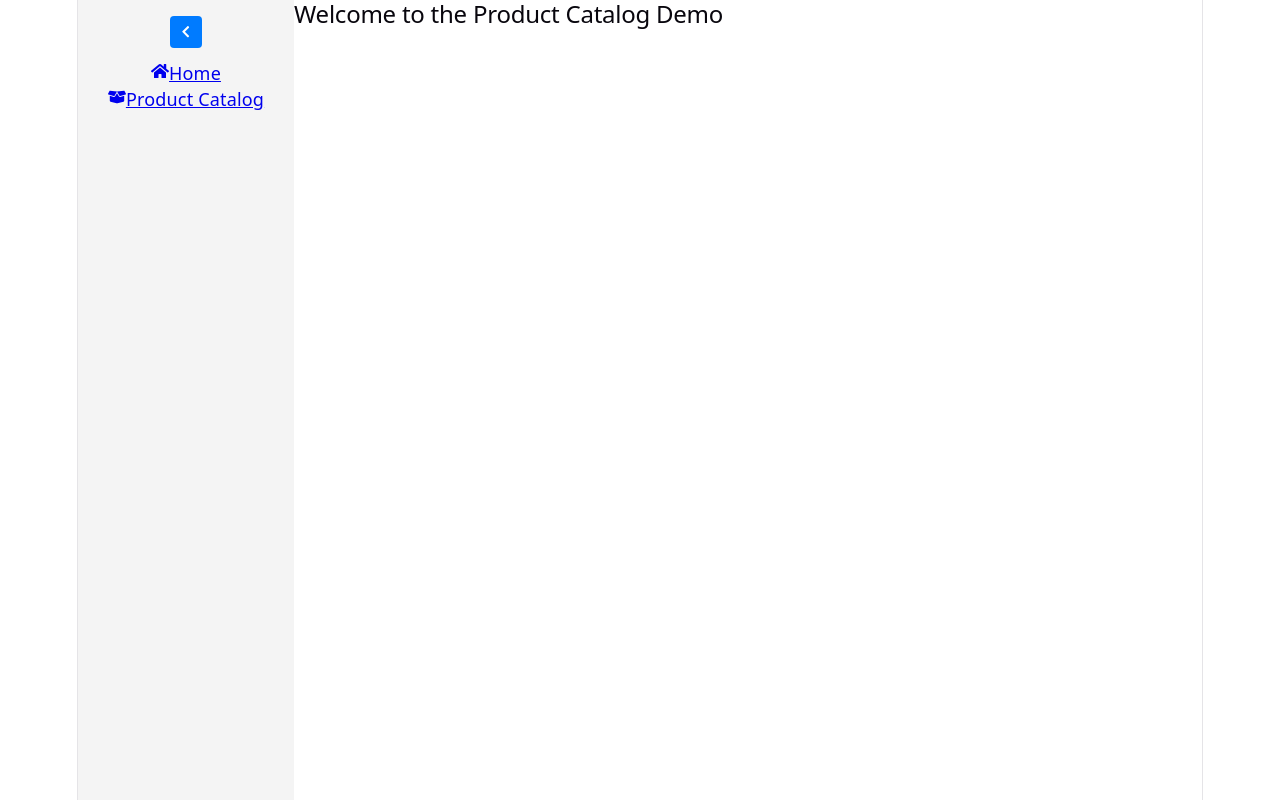
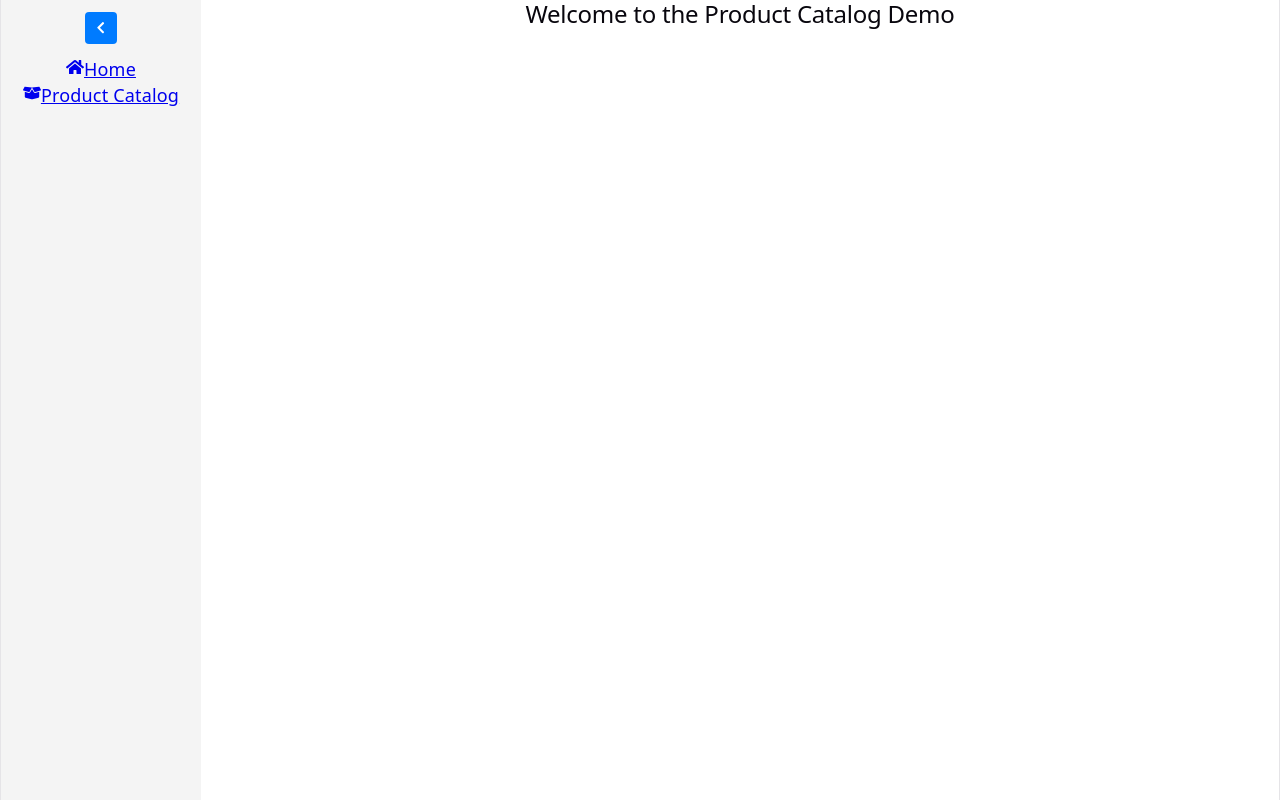
Before and after one commit to mniudanri/react-app, a React (Vite) app: page / in a window 1280 px wide. Built offline with nearby package versions, Linux system fonts and the light colour scheme.

Commit message:
hide menu text when collapsed

```diff
--- a/src/App.css
+++ b/src/App.css
@@ -186,14 +186,14 @@
 .app-container {
   display: flex;
   height: 100vh;
+  width: 100%;
 }
 
 .sidebar {
   width: 200px;
   background: #f4f4f4;
-  padding: 8px;
-  transition: width 0.3s ease;
-  overflow: hidden;
+  padding: 0;
+  margin: 0;
   display: flex;
   flex-direction: column;
   align-items: stretch;
@@ -202,6 +202,7 @@
 
 .sidebar.collapsed {
   width: 60px;
+  span { display: none; }
 }
 
 .collapse-btn {
@@ -215,7 +216,7 @@
   justify-content: center;
   border-radius: 4px;
   cursor: pointer;
-  margin: 8px auto 12px;
+  margin: 12px auto;
   transition: margin-right 4s ease-in-out;
 }
 
@@ -238,15 +239,13 @@
   margin: 0;
 }
 
-
 .main-content {
   padding: 0;
   flex: 1;
   display: flex;
   flex-direction: column;
-  align-items: flex-start;
+  align-items: stretch;
   justify-content: flex-start;
-  overflow-y: auto;
 }
 
 @media (max-width: 768px) {
@@ -254,10 +253,11 @@
   .sidebar span { display: none; }
 }
 
-body, html {
+html, body, #root {
   margin: 0;
   padding: 0;
   height: 100%;
+  width: 100%;
 }
 
 #root {
```
